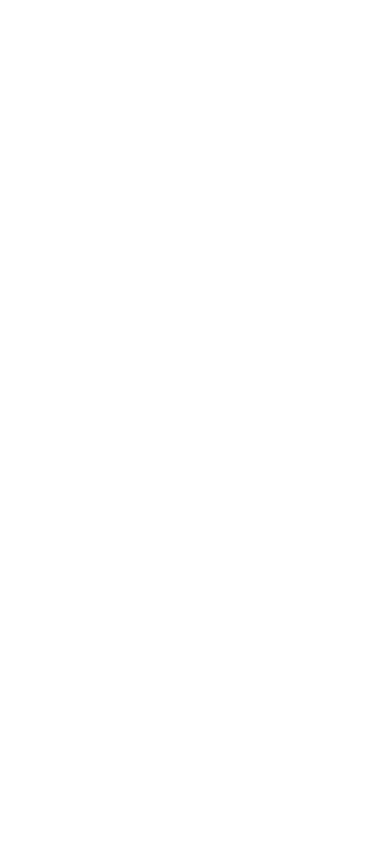
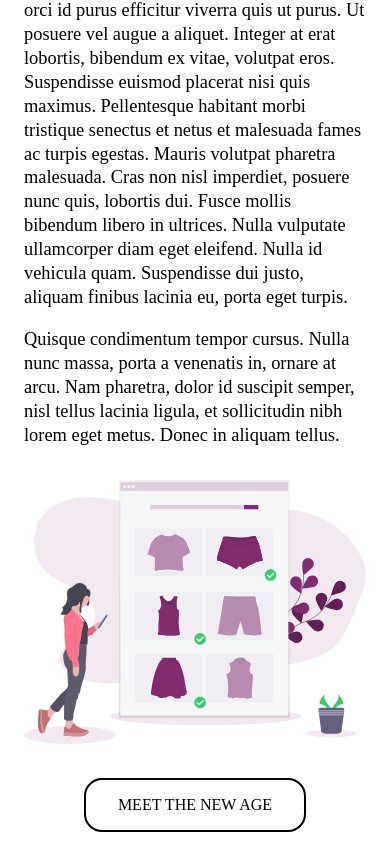
Before and after one commit to Preslav977/shopping-cart, a React (Vite) app: page / in a window 390 px wide. Shown: the part 1326-2180 px from the top of the page. Before the commit the page ends 1095 px from the top, so only its background shows below. Built offline with nearby package versions, Linux system fonts and the light colour scheme.

Commit message:
Created HomePageFlexSection and it is made responsive.

```diff
--- /dev/null
+++ b/src/components/HomePageFlexSection.jsx
@@ -0,0 +1,48 @@
+import styles from "./HomePageFlexSection.module.css";
+import { Link } from "react-router-dom";
+
+function HomePageFlexSection() {
+  return (
+    <section className={styles.homePageFlexSectionContainer}>
+      <div className={styles.subSectionLeft}>
+        <div className={styles.sectionImageContainer}>
+          <img
+            className={styles.sectionImage}
+            src="./fake-store-api.svg"
+            alt=""
+          />
+        </div>
+        <div className={styles.sectionButtonContainer}>
+          <Link className={styles.sectionButton}>Meet the new age</Link>
+        </div>
+      </div>
+      <div className={styles.subSectionRight}>
+        <h3>Clothes are the new age.</h3>
+        <div className={styles.subSectionRightDescription}>
+          <p>
+            Lorem ipsum dolor sit amet, consectetur adipiscing elit. Fusce
+            elementum, nisl nec dictum vehicula, sapien metus convallis nisi, in
+            tristique velit nulla tempor tortor. Ut vitae orci id purus
+            efficitur viverra quis ut purus. Ut posuere vel augue a aliquet.
+            Integer at erat lobortis, bibendum ex vitae, volutpat eros.
+            Suspendisse euismod placerat nisi quis maximus. Pellentesque
+            habitant morbi tristique senectus et netus et malesuada fames ac
+            turpis egestas. Mauris volutpat pharetra malesuada. Cras non nisl
+            imperdiet, posuere nunc quis, lobortis dui. Fusce mollis bibendum
+            libero in ultrices. Nulla vulputate ullamcorper diam eget eleifend.
+            Nulla id vehicula quam. Suspendisse dui justo, aliquam finibus
+            lacinia eu, porta eget turpis.
+          </p>
+          <p>
+            Quisque condimentum tempor cursus. Nulla nunc massa, porta a
+            venenatis in, ornare at arcu. Nam pharetra, dolor id suscipit
+            semper, nisl tellus lacinia ligula, et sollicitudin nibh lorem eget
+            metus. Donec in aliquam tellus.
+          </p>
+        </div>
+      </div>
+    </section>
+  );
+}
+
+export default HomePageFlexSection;
--- /dev/null
+++ b/src/components/HomePageFlexSection.module.css
@@ -0,0 +1,69 @@
+.homePageFlexSectionContainer {
+  max-width: 1300px;
+  margin: 0 auto;
+  display: flex;
+  margin-top: 4em;
+  padding: 1.5em;
+}
+
+.subSectionLeft,
+.subSectionRight {
+  width: 50%;
+}
+
+.subSectionLeft {
+  margin-right: 6em;
+}
+
+.sectionImage {
+  width: 100%;
+  object-fit: cover;
+}
+
+.sectionButtonContainer {
+  display: flex;
+  justify-content: center;
+}
+
+.sectionButton {
+  outline: 2px solid black;
+  display: inline-block;
+  margin-top: 2em;
+  padding: 1em 2em;
+  border-radius: 1em;
+  text-transform: uppercase;
+}
+
+.subSectionRightDescription {
+  width: 85%;
+  line-height: 1.3;
+  font-size: 1.15rem;
+}
+
+.subSectionRight h3 {
+  margin-bottom: 1.3em;
+}
+
+.subSectionRightDescription p:first-child {
+  margin-bottom: 1em;
+}
+
+@media screen and (max-width: 770px) {
+  .homePageFlexSectionContainer {
+    display: flex;
+    flex-direction: column-reverse;
+  }
+
+  .subSectionRightDescription {
+    width: 100%;
+  }
+
+  .subSectionLeft,
+  .subSectionRight {
+    width: 100%;
+  }
+
+  .subSectionRight {
+    margin-bottom: 2em;
+  }
+}
--- a/src/components/Homepage.jsx
+++ b/src/components/Homepage.jsx
@@ -1,5 +1,6 @@
 import { Link } from "react-router-dom";
 import NavComponent from "./NavComponent";
+import HomePageFlexSection from "./HomePageFlexSection";
 
 import styles from "./Homepage.module.css";
 
@@ -42,6 +43,7 @@
           />
         </div>
       </main>
+      <HomePageFlexSection />
     </>
   );
 }
```
Also changed, not shown: public/fake-store-api.svg (added).
